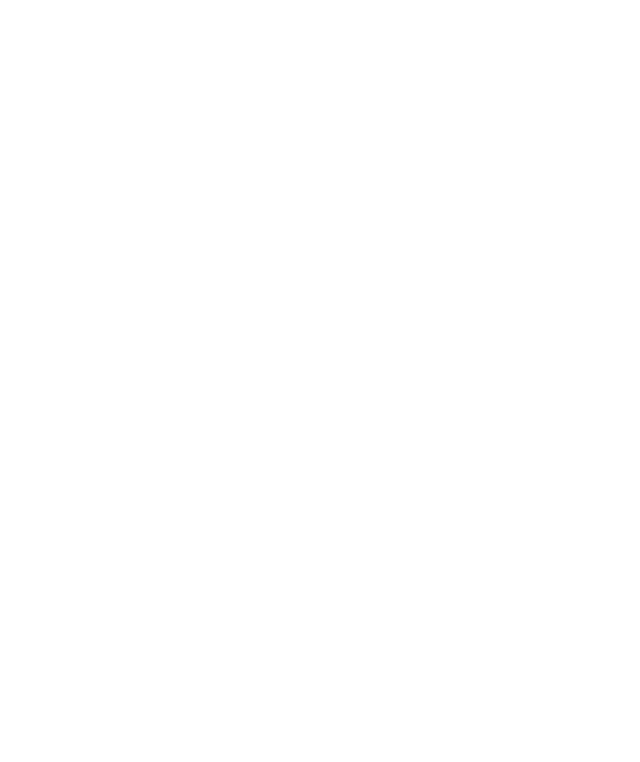
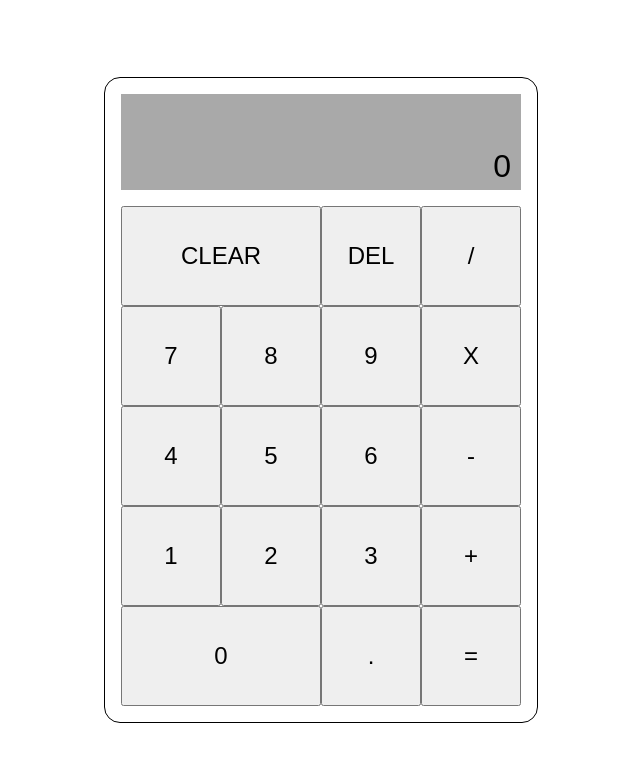
Before and after one commit to laterNaT/calculator, a plain HTML site: page index.html in a window 1280 px wide. Shown: the whole page, without its empty margins (319-959 px from the left). Drawn offline with Linux system fonts and the light colour scheme; a web font is replaced by a local one.

Commit message:
Implement initial design

```diff
--- a/index.html
+++ b/index.html
@@ -9,5 +9,53 @@
     <title>Calculator</title>
 </head>
 <body>
+
+<main>
+    <div class="calculator">
+        <div class="screen">
+            <p id="screen-text">0</p>
+        </div>
+        <div class="buttons">
+            <div class="div1">
+                <button class="btn">CLEAR</button>
+            </div>
+            <div class="div2">
+                <button class="btn">DEL</button>
+            </div>
+            <div class="div3">
+                <button class="btn">/</button>
+            </div>
+            <div class="div4">
+                <button class="btn">7</button>
+                <button class="btn">8</button>
+                <button class="btn">9</button>
+                <button class="btn">X</button>
+            </div>
+            <div class="div5">
+                <button class="btn">4</button>
+                <button class="btn">5</button>
+                <button class="btn">6</button>
+                <button class="btn">-</button>
+            </div>
+            <div class="div6">
+                <button class="btn">1</button>
+                <button class="btn">2</button>
+                <button class="btn">3</button>
+                <button class="btn">+</button>
+            </div>
+            <div class="div7">
+                <button class="btn">0</button>
+            </div>
+            <div class="div8">
+                <button class="btn">.</button>
+            </div>
+            <div class="div9">
+                <button class="btn">=</button>
+            </div>
+    </div>
+    </div>
+</main>
+
+
 </body>
 </html>
--- a/styles/style.css
+++ b/styles/style.css
@@ -0,0 +1,57 @@
+@import url('https://fonts.googleapis.com/css2?family=Kdam+Thmor+Pro&display=swap');
+
+body {
+    font-family: 'Kdam Thmor Pro', sans-serif;
+}
+
+main {
+    display: flex;
+    height: 100%;
+    justify-content: center;
+    align-items: center;
+}
+
+.calculator {
+    border: 1px solid black;
+    padding: 1em;
+    border-radius: 1em;
+}
+
+.screen {
+    min-height: 3em;
+    display: flex;
+    justify-content: flex-end;
+    align-items: flex-end;
+    font-size: 2em;
+    padding-right: 10px;
+    margin-bottom: 0.5em;
+    background-color: darkgray;
+}
+
+.buttons {
+    width: 400px;
+    height: 500px;
+    display: grid;
+    grid-template-columns: repeat(4, 1fr);
+    grid-template-rows: repeat(5, 1fr);
+    font-size: 1.5em;
+
+}
+
+.div1 { grid-area: 1 / 1 / 2 / 3; }
+.div2 { grid-area: 1 / 3 / 2 / 4; }
+.div3 { grid-area: 1 / 4 / 2 / 5; }
+.div4 { grid-area: 2 / 1 / 3 / 5; }
+.div5 { grid-area: 3 / 1 / 4 / 5; }
+.div6 { grid-area: 4 / 1 / 5 / 5; }
+.div7 { grid-area: 5 / 1 / 6 / 3; }
+.div8 { grid-area: 5 / 3 / 6 / 4; }
+.div9 { grid-area: 5 / 4 / 6 / 5; }
+
+.buttons div {
+    display: flex;
+}
+
+.btn {
+    flex: 1;
+}
```
Lines whose indentation alone changed are shown as unchanged.
